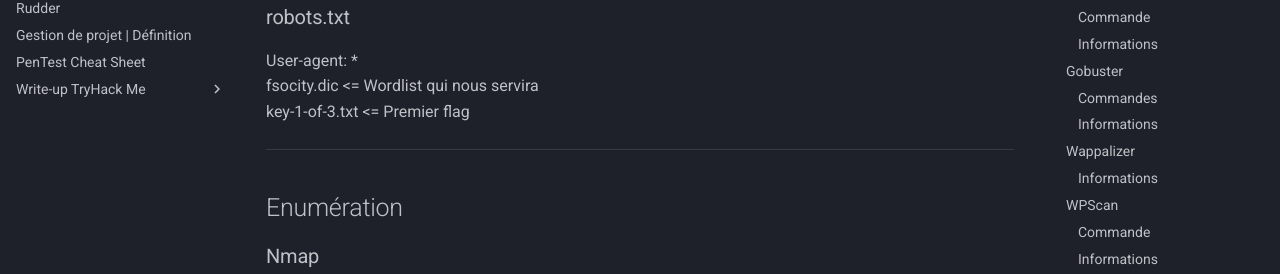
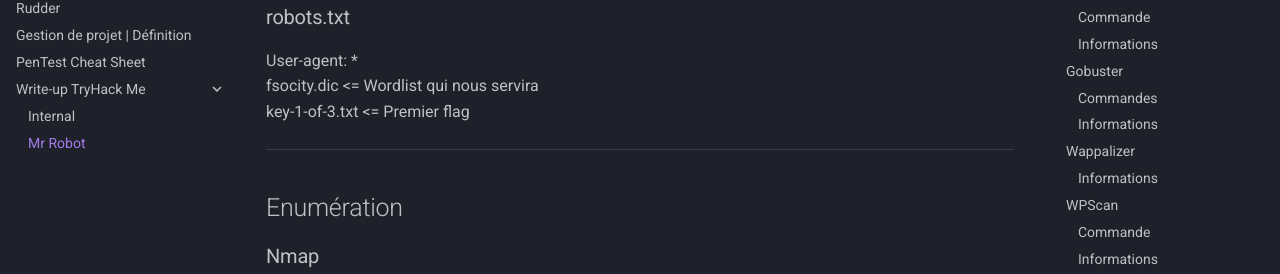
Before and after one commit to NathanEtinzon/CEFIM, an MkDocs documentation site: the page built from docs/Mr-Robot_Write-Up.md, in a window 1280 px wide. Shown: the part 229-503 px from the top of the page. Built offline with MkDocs 1.6.1 and Material for MkDocs 9.7.7, drawn with Linux system fonts in a browser that asks for light colours.

Commit message:
Maj yaml ctf r

```diff
--- a/mkdocs.yml
+++ b/mkdocs.yml
@@ -55,3 +55,4 @@ nav:
   - PenTest Cheat Sheet : 'PenTest_Cheat_Sheet.md'
   - 'Write-up TryHack Me':
     - 'Internal': 'Internal_Write-Up.md'
+    - 'Mr Robot': 'Mr-Robot_Write-Up.md'
```
